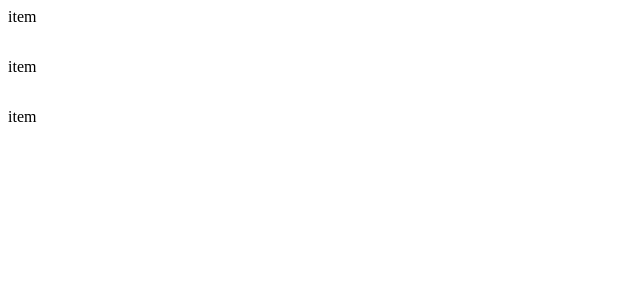
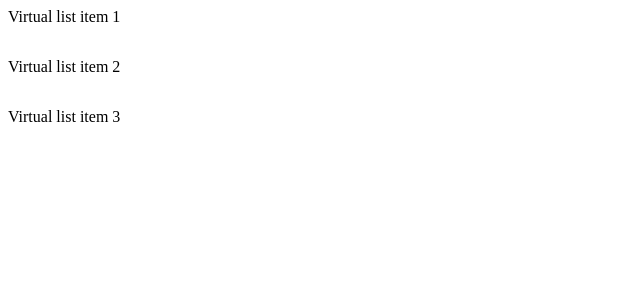
Before and after one commit to danielkasperczyk/vue-virtualizer, a Vue app: page / in a window 1280 px wide. Shown: the top 300 px of the page, without its empty margins (0-640 px from the left). Built offline with nearby package versions, Linux system fonts and the light colour scheme.

Commit message:
fix item width

```diff
--- a/src/App.vue
+++ b/src/App.vue
@@ -18,8 +18,8 @@ const items = [
 <template>
   <div class="test">
     <VirtualList :items="items">
-      <template #item="{ props }">
-        <div v-bind="props">item</div>
+      <template #item="{ props, item }">
+        <div v-bind="props">{{ item.value }}</div>
       </template>
     </VirtualList>
   </div>
--- a/src/components/VirtualList.vue
+++ b/src/components/VirtualList.vue
@@ -106,8 +106,8 @@ export default defineComponent({
 }
 .virtual-list__viewport {
   position: relative;
+  width: 100%;
   top: 0;
-  left: 0;
 }
 :global(.virtual-list__item) {
   height: v-bind(boundedItemHeight);
```
